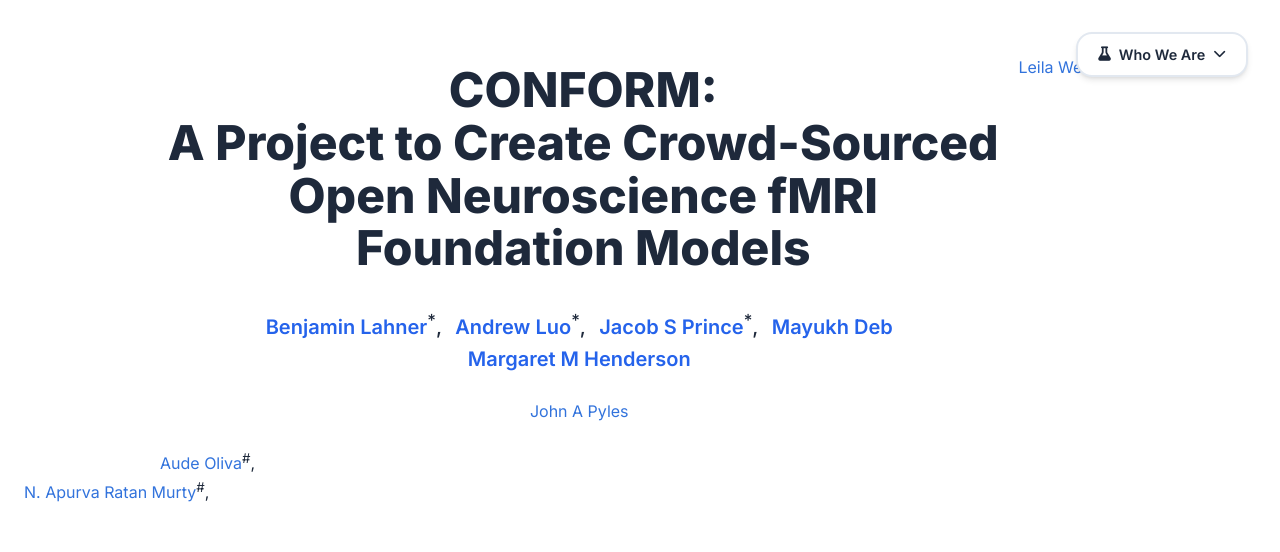
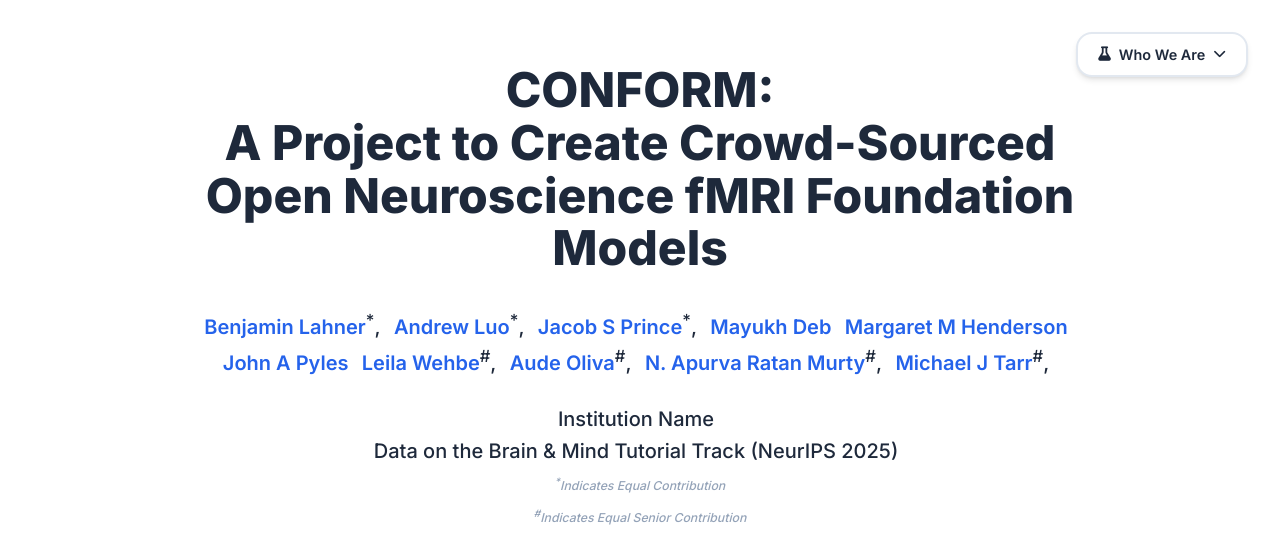
Before and after one commit to mjtarr/conform, a plain HTML site: page index.html in a window 1280 px wide. Shown: the top 552 px of the page. Drawn offline with nearby package versions, Linux system fonts and the light colour scheme; grey boxes are pictures that could not be loaded; some icons are missing.

Commit message:
Fix author links in index.html

```diff
--- a/index.html
+++ b/index.html
@@ -254,17 +254,18 @@ Open Neuroscience fMRI Foundation Models</h1>
                   <span class="author-block">
                   <a href="FOURTH AUTHOR PERSONAL LINK" target="_blank">Mayukh Deb</a></span>
                   <span class="author-block">
-                  <a href="FIFTH AUTHOR PERSONAL LINK" target="_blank">Margaret M Henderson</a></span></div>
+                  <a href="FIFTH AUTHOR PERSONAL LINK" target="_blank">Margaret M Henderson</a></span>
                   <span class="author-block">
-                  <a href="SIXTH AUTHOR PERSONAL LINK" target="_blank">John A Pyles</a></span></div>
+                  <a href="SIXTH AUTHOR PERSONAL LINK" target="_blank">John A Pyles</a></span>
                   <span class="author-block">
-                  <a href="SEVENTH AUTHOR PERSONAL LINK" target="_blank">Leila Wehbe</a><sup>#</sup>,</span></div>
+                  <a href="SEVENTH AUTHOR PERSONAL LINK" target="_blank">Leila Wehbe</a><sup>#</sup>,</span>
                   <span class="author-block">
-                  <a href="EIGTH AUTHOR PERSONAL LINK" target="_blank">Aude Oliva</a><sup>#</sup>,</span></div>
+                  <a href="EIGTH AUTHOR PERSONAL LINK" target="_blank">Aude Oliva</a><sup>#</sup>,</span>
                  <span class="author-block">
-                  <a href="NINTH AUTHOR PERSONAL LINK" target="_blank">N. Apurva Ratan Murty</a><sup>#</sup>,</span></div>
+                  <a href="NINTH AUTHOR PERSONAL LINK" target="_blank">N. Apurva Ratan Murty</a><sup>#</sup>,</span>
                    <span class="author-block">
-                  <a href="TENTH AUTHOR PERSONAL LINK" target="https://tarrlab.org">Michael J Tarr</a><sup>#</sup>,</span></div>
+                  <a href="TENTH AUTHOR PERSONAL LINK" target="https://tarrlab.org">Michael J Tarr</a><sup>#</sup>,</span>
+              </div>
                   <div class="is-size-5 publication-authors">
                     <!-- TODO: Replace with your institution and conference/journal info -->
                     <span class="author-block">Institution Name<br>Data on the Brain & Mind Tutorial Track (NeurIPS 2025)
```
